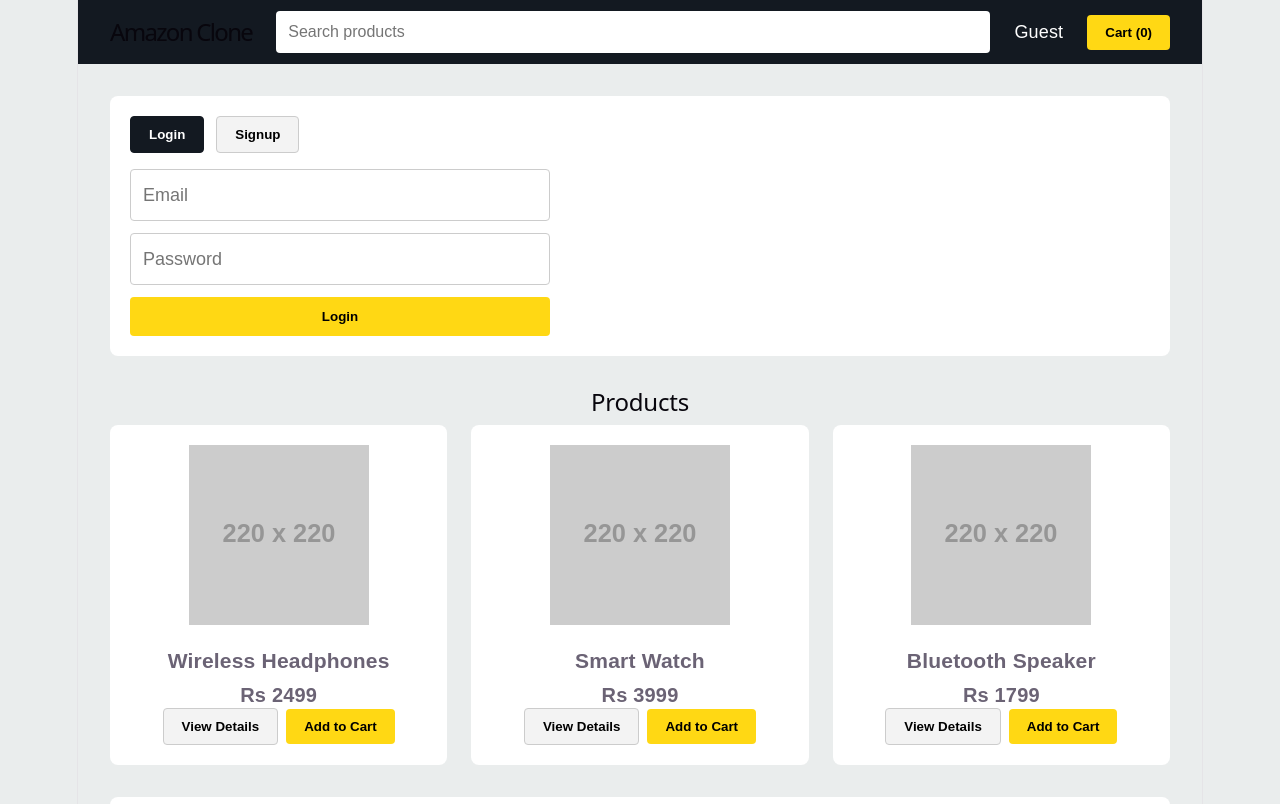
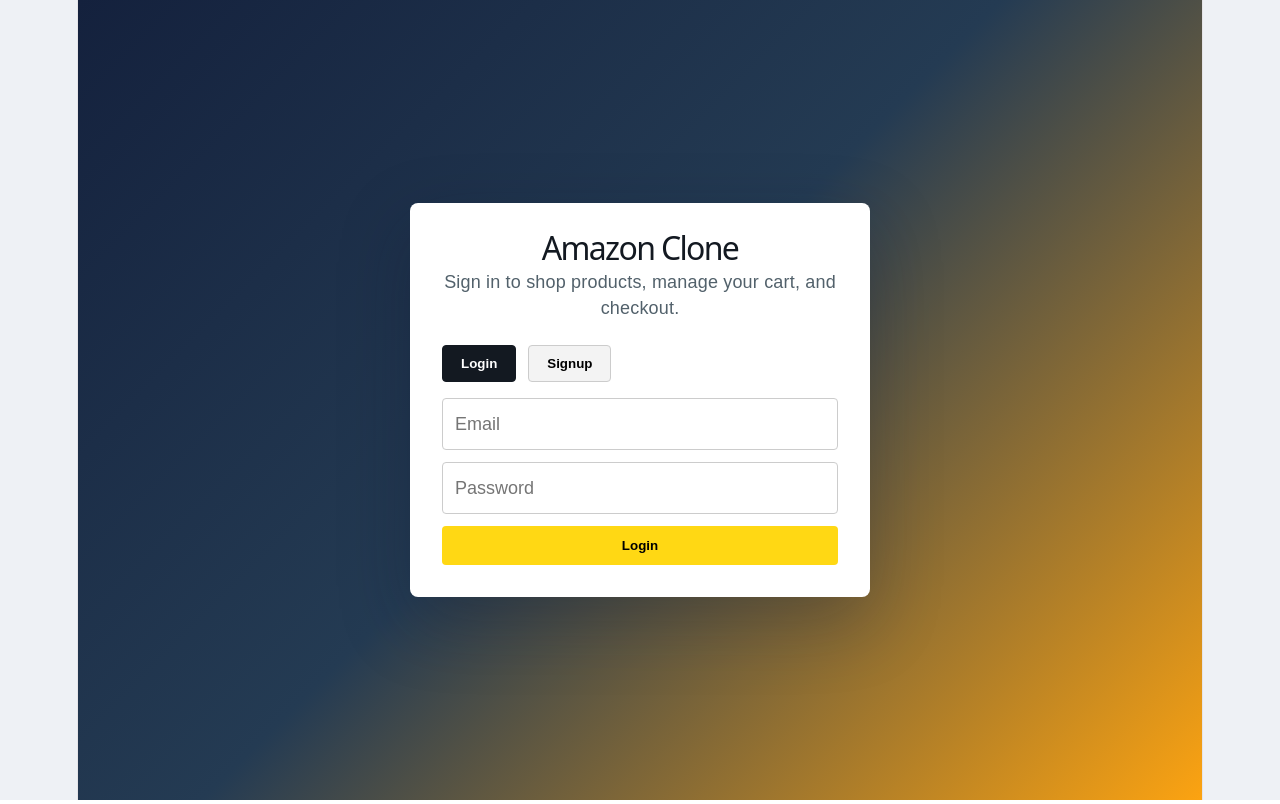
Before and after one commit to GnaneshAnguluri/Amazon_clone, a React app in the folder frontend/: page / in a window 1280 px wide. Shown: the top 804 px of the page. Built offline with nearby package versions, Linux system fonts and the light colour scheme; the HTML template or start-up script is replaced by a standard one.

Commit message:
feat: separate auth screen

```diff
--- a/frontend/src/App.css
+++ b/frontend/src/App.css
@@ -5,7 +5,8 @@
 body {
   margin: 0;
   font-family: Arial, sans-serif;
-  background: #eaeded;
+  background: #eef1f5;
+  color: #1f2933;
 }
 
 .app {
@@ -64,6 +65,35 @@
 
 .product-section h2 {
   margin-top: 0;
+}
+
+.auth-page {
+  align-items: center;
+  background: linear-gradient(135deg, #14213d 0%, #243b53 48%, #fca311 100%);
+  display: flex;
+  justify-content: center;
+  min-height: 100vh;
+  padding: 24px;
+}
+
+.auth-panel {
+  background: white;
+  border-radius: 8px;
+  box-shadow: 0 24px 70px rgba(15, 23, 42, 0.28);
+  max-width: 460px;
+  padding: 32px;
+  width: 100%;
+}
+
+.auth-brand h1 {
+  color: #131921;
+  font-size: 32px;
+  margin: 0 0 8px;
+}
+
+.auth-brand p {
+  color: #52616b;
+  margin: 0 0 24px;
 }
 
 .auth-section {
--- a/frontend/src/App.jsx
+++ b/frontend/src/App.jsx
@@ -89,29 +89,15 @@
     setCurrentUser(null)
   }
 
-  return (
-    <div className="app">
-      <header className="navbar">
-        <h1>Amazon Clone</h1>
-        <input
-          type="text"
-          placeholder="Search products"
-          value={searchText}
-          onChange={(event) => setSearchText(event.target.value)}
-        />
-        {currentUser ? (
-          <div className="user-summary">
-            <span>Hi, {currentUser}</span>
-            <button onClick={logout}>Logout</button>
+  if (!currentUser) {
+    return (
+      <div className="auth-page">
+        <section className="auth-panel">
+          <div className="auth-brand">
+            <h1>Amazon Clone</h1>
+            <p>Sign in to shop products, manage your cart, and checkout.</p>
           </div>
-        ) : (
-          <span className="guest-label">Guest</span>
-        )}
-        <button>Cart ({cartItems.length})</button>
-      </header>
 
-      <main className="product-section">
-        <section className="auth-section">
           <div className="auth-tabs">
             <button
               className={authMode === 'login' ? 'active' : ''}
@@ -156,7 +142,32 @@
             </button>
           </form>
         </section>
+      </div>
+    )
+  }
 
+  return (
+    <div className="app">
+      <header className="navbar">
+        <h1>Amazon Clone</h1>
+        <input
+          type="text"
+          placeholder="Search products"
+          value={searchText}
+          onChange={(event) => setSearchText(event.target.value)}
+        />
+        {currentUser ? (
+          <div className="user-summary">
+            <span>Hi, {currentUser}</span>
+            <button onClick={logout}>Logout</button>
+          </div>
+        ) : (
+          <span className="guest-label">Guest</span>
+        )}
+        <button>Cart ({cartItems.length})</button>
+      </header>
+
+      <main className="product-section">
         <h2>Products</h2>
 
         <div className="product-grid">
```
